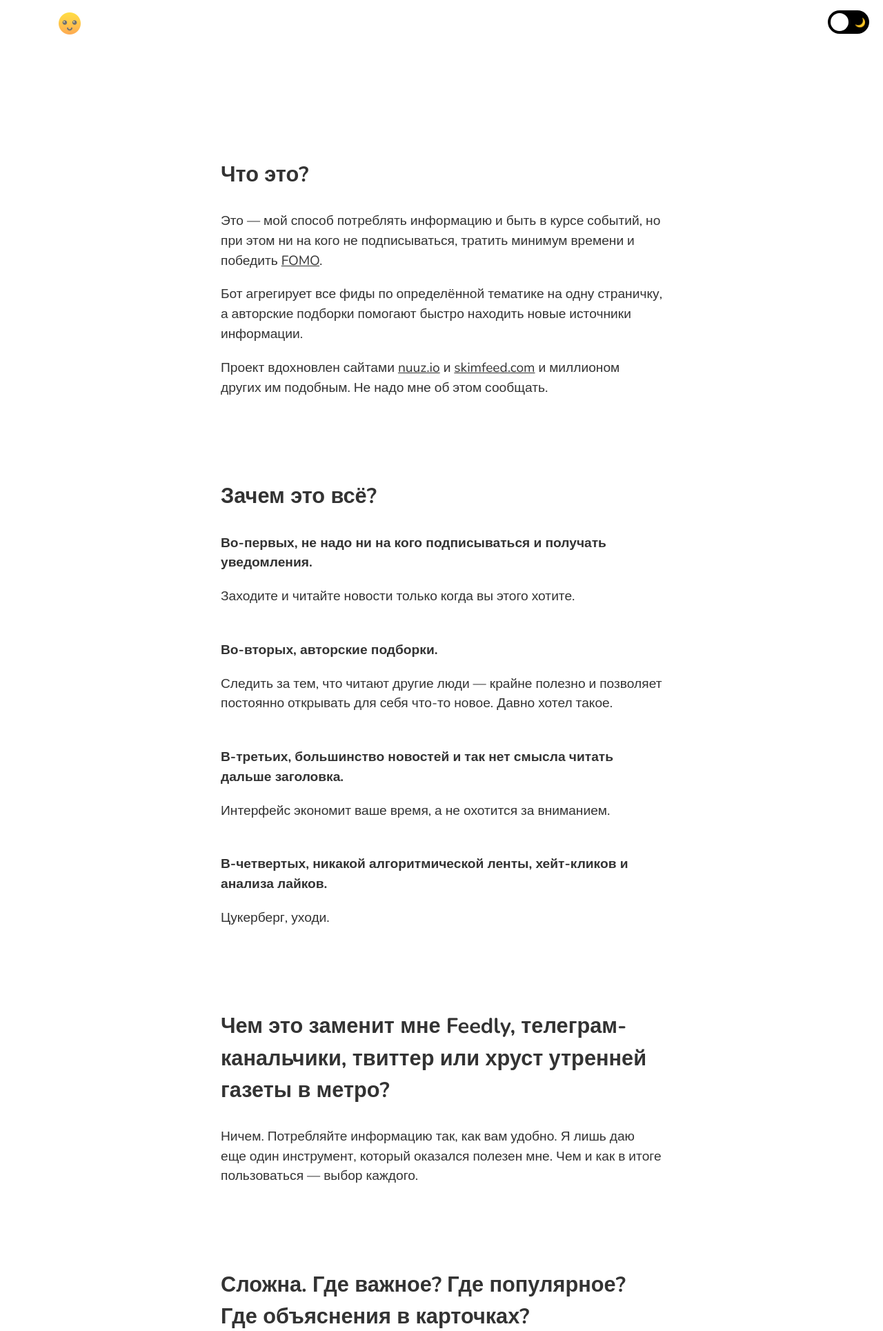
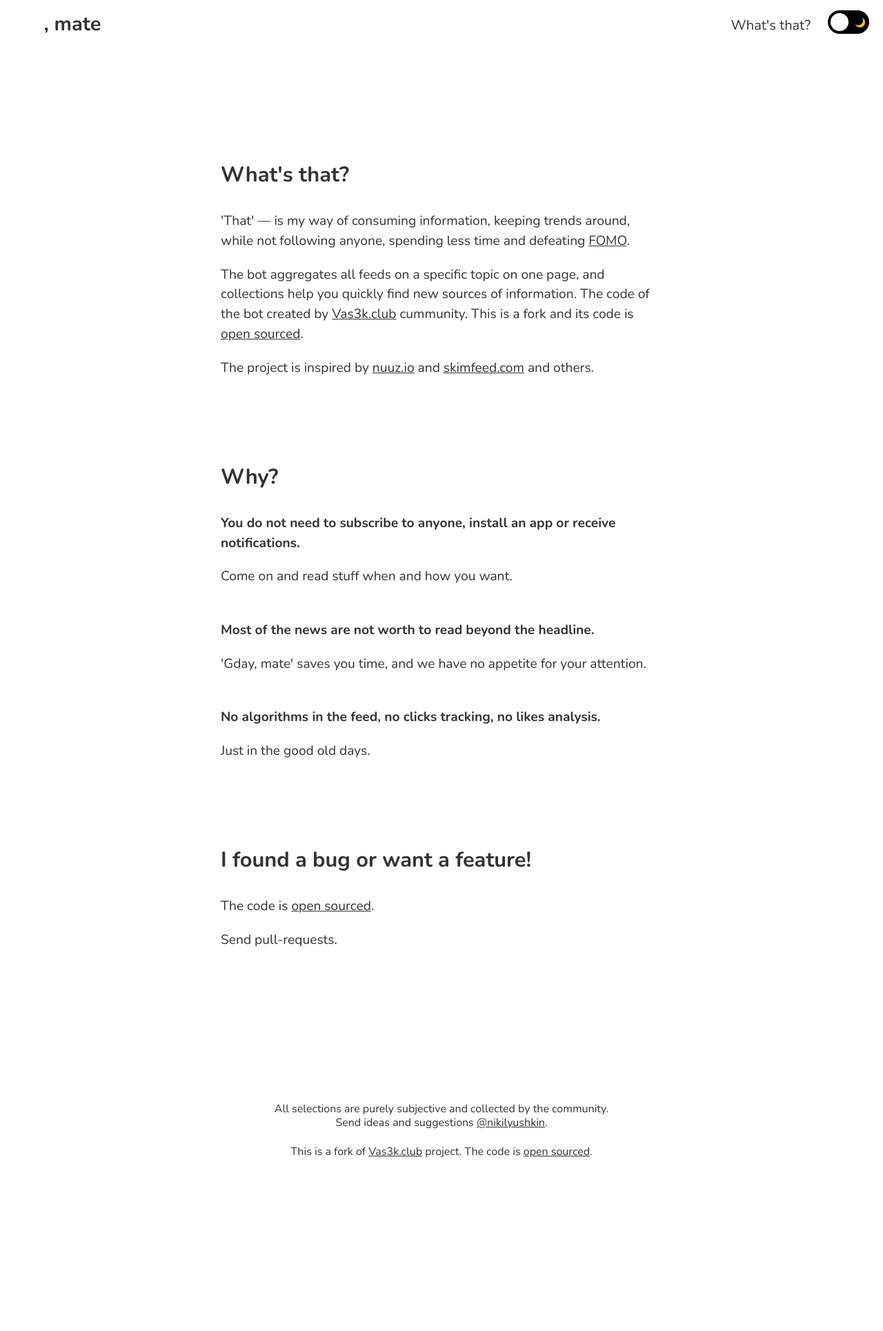
Before and after one commit to nikilyushkin/gday, a Django app: template templates/what.html in a window 1280 px wide. Shown: the top 1929 px of the page at 69% size. After the commit the page ends 1677 px from the top, so only its background shows below. Run offline with Django 3.2, Linux system fonts and the light colour scheme; the template is opened without the code that fills it, so the values that code supplies are empty; some libraries are stand-ins or nearby versions.

Commit message:
What page, and heaps of other stuff.

```diff
--- a/docker-compose.production.yml
+++ b/docker-compose.production.yml
@@ -7,7 +7,7 @@
     environment:
       - MODE=production
       - PYTHONUNBUFFERED=1
-      - DEBUG=true
+      - DEBUG=false
       - APP_HOST=https://gday.iocats.com
       - POSTGRES_DB=infomate
       - POSTGRES_USER=vas3k
--- a/infomate/settings.py
+++ b/infomate/settings.py
@@ -9,7 +9,7 @@
 BASE_DIR = os.path.dirname(os.path.dirname(os.path.abspath(__file__)))
 DEBUG = (os.getenv("DEBUG") != "false")  # SECURITY WARNING: don't run with debug turned on in production!
 SECRET_KEY = os.getenv("SECRET_KEY") or "wow so secret"
-ALLOWED_HOSTS = ["127.0.0.1", "localhost", "0.0.0.0", "gday.iocats.com"]
+ALLOWED_HOSTS = ["127.0.0.1", "localhost", "0.0.0.0", "gday.iocats.com", "gday.co.nz"]
 INTERNAL_IPS = ["127.0.0.1"]
 
 INSTALLED_APPS = [
--- a/static/css/components.css
+++ b/static/css/components.css
@@ -28,6 +28,14 @@
     .menu a {
         text-decoration: none;
         color: var(--link-color);
+    }
+
+    .menu-center {
+        font-size: 20px;
+        text-align: right;
+        padding: 5px;
+        position: relative;
+        top: -3px;
     }
 
 .landing-info {
--- a/templates/layout.html
+++ b/templates/layout.html
@@ -24,9 +24,11 @@
     {% block menu %}
         <div class="menu">
             <div class="menu-logo"><a href="{% url "index" %}">
-                <img src="{% static "images/logo-128x128.png" %}" alt="">&nbsp;{{ settings.APP_NAME|lower|safe }}</a>
+               {{ settings.APP_NAME|lower|safe }}, mate </a>
             </div>
-            <div class="menu-center"></div>
+            <div class="menu-center">
+                <a href="/what/">What's that?</a>
+            </div>
             <div class="menu-theme-switcher">
                 <label class="theme-switcher" for="checkbox">
                     <input type="checkbox" id="checkbox" />
--- a/templates/what.html
+++ b/templates/what.html
@@ -5,127 +5,63 @@
 {% block content %}
 <div class="document what">
     <div class="what-block" id="what">
-        <h2><a href="#what">Что это?</a></h2>
+        <h2><a href="#what">What's that?</a></h2>
 
         <p>
-            Это — мой способ потреблять информацию и быть в курсе событий,
-            но при этом ни на кого не подписываться, тратить минимум времени и
-            победить <a href="https://ru.wikipedia.org/wiki/%D0%A1%D0%B8%D0%BD%D0%B4%D1%80%D0%BE%D0%BC_%D1%83%D0%BF%D1%83%D1%89%D0%B5%D0%BD%D0%BD%D0%BE%D0%B9_%D0%B2%D1%8B%D0%B3%D0%BE%D0%B4%D1%8B">FOMO</a>.
+            'That' — is my way of consuming information, keeping trends around,
+            while not following anyone, spending less time and defeating
+            <a href="https://en.wikipedia.org/wiki/Fear_of_missing_out">FOMO</a>.
         </p>
 
         <p>
-            Бот агрегирует все фиды по определённой тематике на одну страничку,
-            а авторские подборки помогают быстро находить новые источники информации.
+            The bot aggregates all feeds on a specific topic on one page,
+            and collections help you quickly find new sources of information.
+            The code of the bot created by  <a href="https://vas3k.club">Vas3k.club</a> cummunity.
+            This is a fork and its code is <a href="https://github.com/nikilyushkin/gday">open sourced</a>.<br>
         </p>
 
         <p>
-            Проект вдохновлен сайтами <a href="http://nullrefer.com/?https://nuuz.io/" referrerpolicy="no-referrer">nuuz.io</a> и <a href="http://nullrefer.com/?https://skimfeed.com/" referrerpolicy="no-referrer">skimfeed.com</a> и миллионом других им подобным. Не надо мне об этом сообщать.
+            The project is inspired by <a href="https://nuuz.io/" referrerpolicy="no-referrer">nuuz.io</a> and <a href="https://skimfeed.com/" referrerpolicy="no-referrer">skimfeed.com</a>
+            and others.
         </p>
     </div>
 
     <div class="what-block" id="why">
-        <h2><a href="#why">Зачем это всё?</a></h2>
+        <h2><a href="#why">Why?</a></h2>
 
         <p>
-            <strong>Во-первых, не надо ни на кого подписываться и получать уведомления.</strong>
+            <strong>You do not need to subscribe to anyone, install an app or receive notifications.</strong>
         </p>
 
         <p>
-            Заходите и читайте новости только когда вы этого хотите.<br><br>
+            Come on and read stuff when and how you want. <br><br>
         </p>
 
         <p>
-            <strong>Во-вторых, авторские подборки.</strong>
+            <strong>Most of the news are not worth to read beyond the headline.</strong>
         </p>
 
         <p>
-            Следить за тем, что читают другие люди — крайне полезно и позволяет постоянно открывать для себя что-то новое. Давно хотел такое.<br><br>
+            'Gday, mate' saves you time, and we have no appetite for your attention.<br><br>
         </p>
 
         <p>
-            <strong>В-третьих, большинство новостей и так нет смысла читать дальше заголовка.</strong>
+            <strong>No algorithms in the feed, no clicks tracking, no likes analysis.</strong>
         </p>
 
         <p>
-            Интерфейс экономит ваше время, а не охотится за вниманием.<br><br>
-        </p>
-
-        <p>
-            <strong>В-четвертых, никакой алгоритмической ленты, хейт-кликов и анализа лайков.</strong>
-        </p>
-
-        <p>
-            Цукерберг, уходи.
-        </p>
-    </div>
-
-    <div class="what-block" id="rss">
-        <h2><a href="#rss">Чем это заменит мне Feedly, телеграм-канальчики, твиттер или хруст утренней газеты в метро?</a></h2>
-
-        <p>
-            Ничем. Потребляйте информацию так, как вам удобно.
-            Я лишь даю еще один инструмент, который оказался полезен мне.
-            Чем и как в итоге пользоваться — выбор каждого.
-        </p>
-    </div>
-
-    <div class="what-block" id="hard">
-        <h2><a href="#hard">Сложна. Где важное? Где популярное? Где объяснения в карточках?</a></h2>
-
-        <p>
-            В интернете уже полно каналов и рассылок, где за вас всё прочитают, разжуют, выделят «важное» и расскажут как «правильно» реагировать.
-            Когда скорбеть, а когда выходить на митинг.
-        </p>
-
-        <p>
-            Идея же infomate ровно в том, чтобы это НЕ делать. Вообще. Делегировать анализ ситуации и выводы только вам.
-        </p>
-
-        <p>
-            Сложно или не нравится — это нормально, каждый работает с информацией по-своему.
-            Просто закройте страницу.
-        </p>
-    </div>
-
-    <div class="what-block" id="add">
-        <h2><a href="#add">Я тоже хочу сделать свою подборку!</a></h2>
-
-        <p>
-            Мы всегда рады новым лицам. Если вы следите за новостями в какой-то области,
-            будь то кино, игры, космос, маркетинг, да что угодно, и могли бы сделать по ней тематическую подборку
-            — открывайте PR или Issue на гитхабе: <a href="https://github.com/vas3k/infomate.club" target="_blank">github.com/vas3k/infomate.club</a>.
-        </p>
-
-        <p>
-            В комментах мы всё обсудим, и если подборка интересная и не дублирует имеющиеся, она появится здесь. Всё просто.
-        </p>
-    </div>
-
-    <div class="what-block" id="previews">
-        <h2><a href="#previews">Откуда берутся превьюшки?</a></h2>
-
-        <p>
-            Специальный скрипт парсит каждую статью, определяя главную картинку и вытаскивая текст.
-            Потом с помощью алгоритма <a href="https://en.wikipedia.org/wiki/Automatic_summarization#TextRank_and_LexRank" target="_blank">TextRank</a>
-            из текста выделяется несколько «самых важных» по мнению машины предложений — они-то и отображаются в превью.
-        </p>
-
-        <p>
-            Иногда машина ведёт себя отвратительно и парсит всякую гадость.
-            Но, будем честны, мы тоже не всегда идеально делаем свою работу.
-            При этом мы — результат тысяч лет эволюции, а она лишь скрипт с гитхаба.
-            Кто мы такие чтобы винить её.
+            Just in the good old days.
         </p>
     </div>
 
     <div class="what-block" id="opensource">
-        <h2><a href="#opensource">Я нашел баг или хочу предложить фичу</a></h2>
+        <h2><a href="#opensource">I found a bug or want a feature!</a></h2>
 
         <p>
-            Код проекта открыт: <a href="https://github.com/vas3k/infomate.club" target="_blank">github.com/vas3k/infomate.club</a>
+            The code is <a href="https://github.com/nikilyushkin/gday">open sourced</a>.<br>
         </p>
         <p>
-            Присылайте пулреквесты.
+            Send pull-requests.
         </p>
     </div>
 </div>
```
Also changed, not shown: boards.yml (+27 -2 lines), static/images/cover.jpg, static/images/favicon/android-chrome-192x192.png, static/images/favicon/android-chrome-512x512.png, static/images/favicon/apple-touch-icon.png, static/images/favicon/favicon-16x16.png, static/images/favicon/favicon-32x32.png, static/images/favicon/favicon.ico, static/images/logo-128x128.png, static/images/logo-256x256.png.
